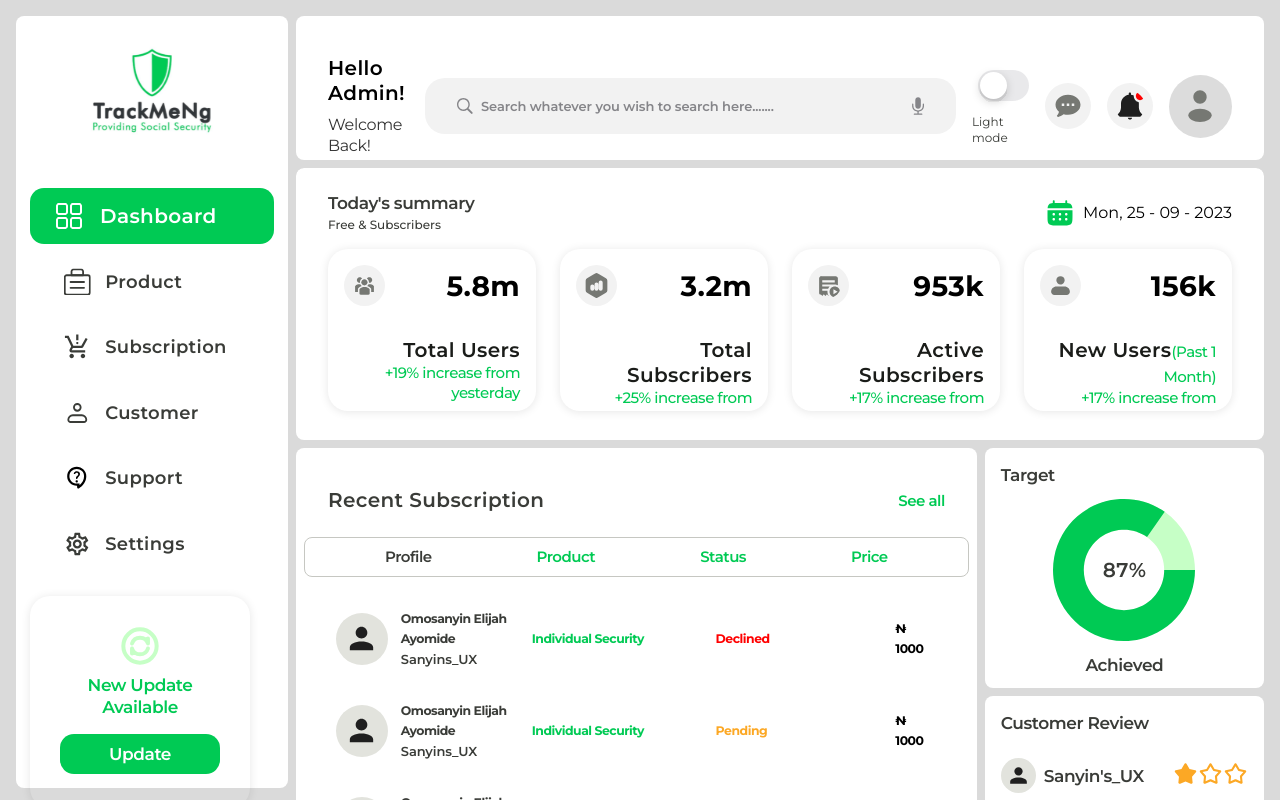
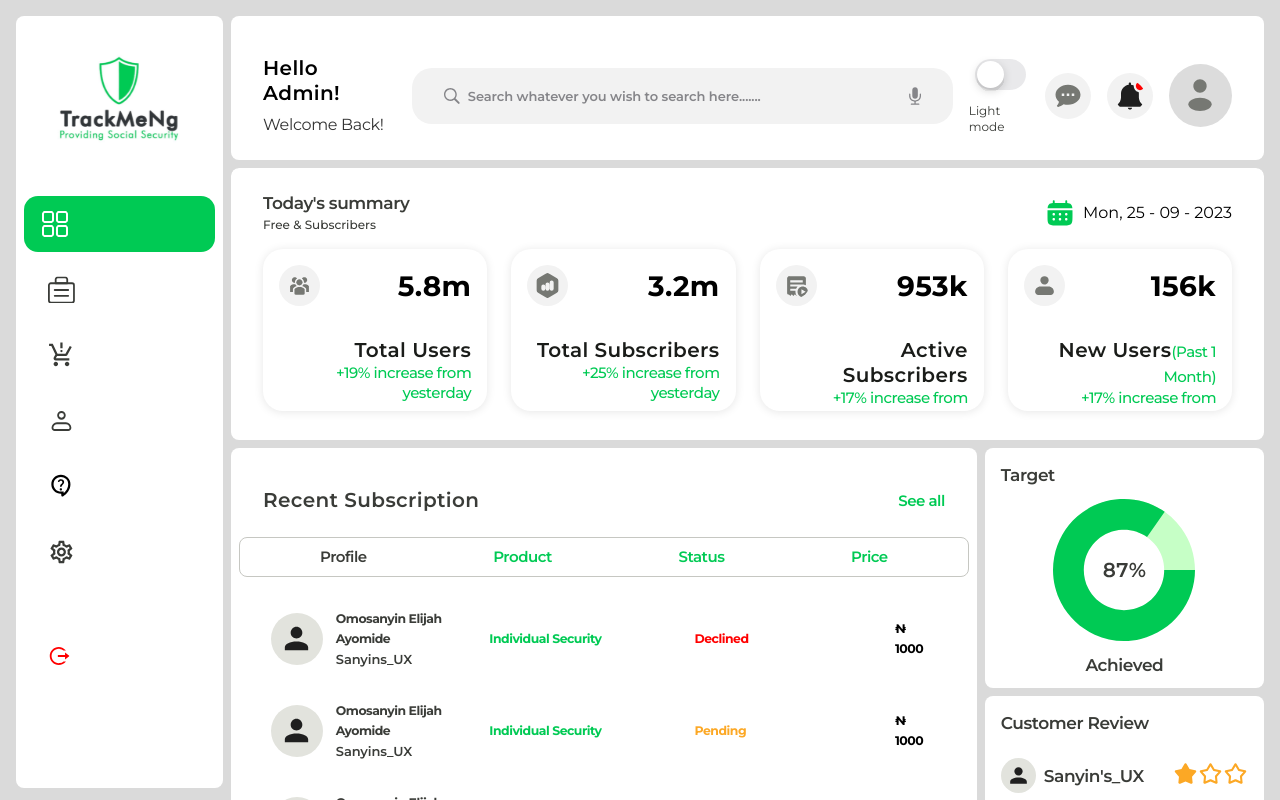
Before and after one commit to TrackMe-NG/dashboard_main, a React (Vite) app: page / in a window 1280 px wide. Built offline with nearby package versions, Linux system fonts and the light colour scheme.

Commit message:
style: updated sidenav styles

```diff
--- a/src/styles/sidenav.scss
+++ b/src/styles/sidenav.scss
@@ -1,5 +1,5 @@
 .sidebar {
-  width: 17rem;
+  // width: 17rem;
   height: 96.5vh;
   @include flex_center();
   align-items: flex-start;
@@ -9,19 +9,22 @@
   &_inner {
     display: grid;
     gap: 1.5rem;
+    padding: 0.5rem;
   }
 
   &_logo {
     @include flex_center();
+    // display: none !important;
   }
 
   &_menu_list {
     display: grid;
     gap: 0.6rem;
     li {
-      width: 15.25rem;
+      // width: 15.25rem;
       height: 3.5rem;
-      padding: 0.625rem 1rem 0.625rem 1.5rem;
+      // padding: 0.625rem 1rem 0.625rem 1.5rem;
+      padding: 1rem;
       border-radius: 0.875rem;
       @include flex_center();
       justify-content: flex-start;
@@ -54,11 +57,17 @@
           outline: 1px solid $logout;
         }
       }
+
+      span {
+        display: none;
+      }
     }
   }
 
   &_update {
-    display: grid;
+    display: none !important;
+    // display: grid;
+
     place-items: center;
     justify-content: center;
     width: 13.75rem;
```
